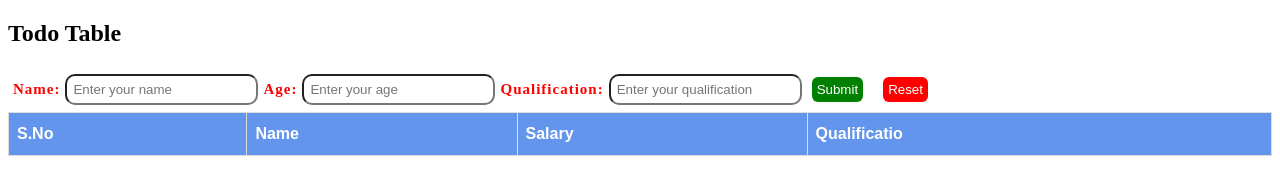
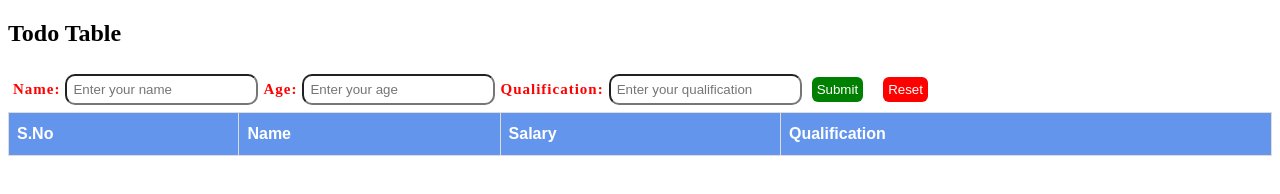
Before and after one commit to Gopaltani14/Project_js, a plain HTML site: page index.html in a window 1280 px wide. Drawn offline with Linux system fonts and the light colour scheme.

Commit message:
Update index.html

```diff
--- a/index.html
+++ b/index.html
@@ -47,7 +47,7 @@
             <th>S.No</th>
             <th>Name</th>
             <th>Salary</th>
-            <th>Qualificatio</th>
+            <th>Qualification</th>
           </tr>
         </thead>
         <tbody></tbody>
```
